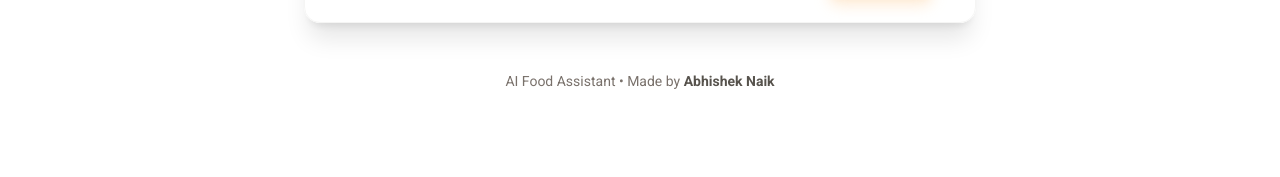
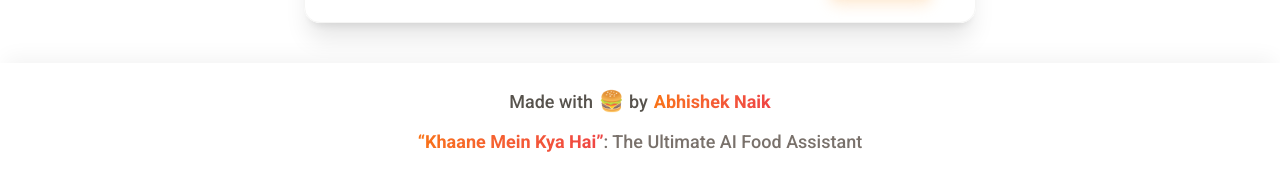
Before and after one commit to abhisheknaik27/Khane-Mein-Kya-Hai, a Next.js app: page / in a window 1280 px wide. Shown: the part 840-1017 px from the top of the page. Before the commit the page ends 971 px from the top, so only its background shows below. Built offline with nearby package versions, Linux system fonts and the light colour scheme; no server answers.

Commit message:
footer update, icon update

```diff
--- a/src/app/buy-credits/page.tsx
+++ b/src/app/buy-credits/page.tsx
@@ -243,8 +243,6 @@ export default function BuyCreditsPage() {
           </Button>
         </div>
       </div>
-
-      <Footer />
     </div>
   );
 }
--- a/src/app/layout.tsx
+++ b/src/app/layout.tsx
@@ -1,6 +1,7 @@
 import type { Metadata } from "next";
 import "./globals.css";
 import { Roboto, Merienda } from "next/font/google";
+import { Footer } from "@/components/layout/Footer";
 
 const roboto = Roboto({
   weight: ["300", "400", "500", "700"],
@@ -33,6 +34,7 @@ export default function RootLayout({
         suppressHydrationWarning={true}
       >
         {children}
+        <Footer/>
       </body>
     </html>
   );
--- a/src/components/layout/Footer.tsx
+++ b/src/components/layout/Footer.tsx
@@ -1,10 +1,65 @@
-import React from "react";
+"use client";
+
+import Link from "next/link";
+import React, { useState, useEffect } from "react";
+
+const EMOJIS = ["❤️", "🍕", "🍔", "🍜", "🍰", "🍫"];
 
 export const Footer = () => {
+  const [index, setIndex] = useState(0);
+
+  useEffect(() => {
+    const interval = setInterval(() => {
+      setIndex((prev) => (prev + 1) % EMOJIS.length);
+    }, 2000); // Cycle every 2 seconds
+
+    return () => clearInterval(interval);
+  }, []);
+
   return (
-    <footer className="w-full py-6 text-center text-stone-500 text-sm z-10 mt-auto bg-transparent">
-      AI Food Assistant • Made by{" "}
-      <span className="text-stone-600 font-bold">Abhishek Naik</span>
+    <footer className="w-full py-4 text-center text-stone-600 text-lg z-10 mt-auto bg-white/50 backdrop-blur-md border-t border-white/20 shadow-[0_-10px_20px_-5px_rgba(0,0,0,0.05)] ">
+      <style>
+        {`
+          @keyframes vertical-fade {
+            0% { opacity: 0; transform: translateY(8px); }
+            20% { opacity: 1; transform: translateY(0); }
+            80% { opacity: 1; transform: translateY(0); }
+            100% { opacity: 0; transform: translateY(-8px); }
+          }
+          .emoji-fade {
+            animation: vertical-fade 2s ease-in-out forwards;
+          }
+        `}
+      </style>
+
+      <div className="flex flex-col items-center justify-center gap-2 px-4 font-medium mt-1">
+        <div className="my-1 flex items-center gap-1.5 flex-wrap justify-center">
+          <span>Made with</span>
+          <span
+            key={index}
+            className="emoji-fade inline-block w-6 text-center text-xl"
+          >
+            {EMOJIS[index]}
+          </span>
+          <span>by</span>
+          <span className="bg-gradient-to-r from-brand-primary to-brand-secondary inline-block text-transparent bg-clip-text font-bold">
+            <Link
+              href="https://www.instagram.com/abhi.naik27/"
+              target="_blank"
+              rel="noopener noreferrer"
+            >
+              Abhishek Naik
+            </Link>
+          </span>
+        </div>
+
+        <div className="text-sm md:text-lg text-stone-500 pb-2">
+          <span className="font-semibold bg-gradient-to-r from-brand-primary to-brand-secondary inline-block text-transparent bg-clip-text">
+            &ldquo;Khaane Mein Kya Hai&rdquo;
+          </span>
+          : The Ultimate AI Food Assistant
+        </div>
+      </div>
     </footer>
   );
 };
--- a/src/components/views/ResultsView.tsx
+++ b/src/components/views/ResultsView.tsx
@@ -141,8 +141,6 @@ export const ResultsView = ({
         </div>
       </div>
 
-      <Footer />
-
       <RecipeModal
         recipe={selectedRecipe}
         isOpen={!!selectedRecipe}
--- a/src/components/views/SaveViewedRecipes.tsx
+++ b/src/components/views/SaveViewedRecipes.tsx
@@ -77,8 +77,6 @@ export const SavedRecipesView = (props: SavedRecipesViewProps) => {
           </Button>
         </div>
       </div>
-
-      <Footer />
     </div>
   );
 };
--- a/src/components/views/WizardView.tsx
+++ b/src/components/views/WizardView.tsx
@@ -185,7 +185,6 @@ export const WizardView = ({
           </Button>
         </div>
       </Card>
-      <Footer />
     </div>
   );
 };
```
Also changed, not shown: 1 other file (tests, documents, lock files or other folders).
